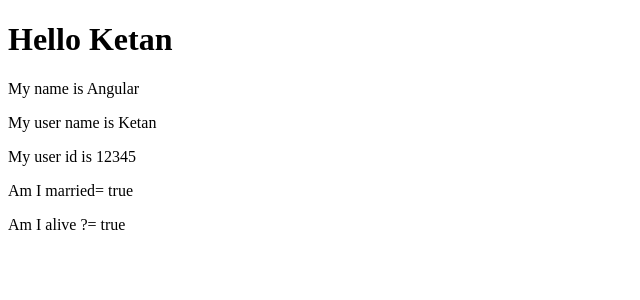
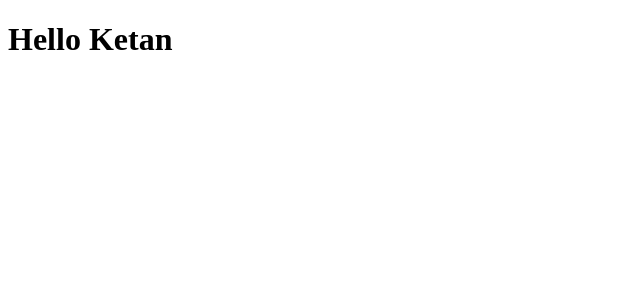
Before and after one commit to BigHero1997/Ketan-Angular, an Angular app: page / in a window 1280 px wide. Shown: the top 300 px of the page, without its empty margins (0-640 px from the left). Built offline with nearby package versions, Linux system fonts and the light colour scheme.

Commit message:
main branch

```diff
--- a/src/app/app.html
+++ b/src/app/app.html
@@ -1,6 +1 @@
 <h1>Hello Ketan</h1>
-<p>My name is {{ name }}</p>
-<p>My user name is {{ userName }}</p>
-<p>My user id is {{ userId }}</p>
-<p>Am I married=  {{ isMarried }}</p>
-<p>Am I alive ?=  {{ isAlive }}</p>
--- a/src/app/app.ts
+++ b/src/app/app.ts
@@ -8,10 +8,5 @@
   styleUrl: './app.css'
 })
 export class App {
-  protected readonly title = signal('angular-tutorial');
-  name = 'Angular';
-  userName = 'Ketan';
-  userId = 12345;
-  isMarried = true;
-  isAlive = true;
+
 }
```
